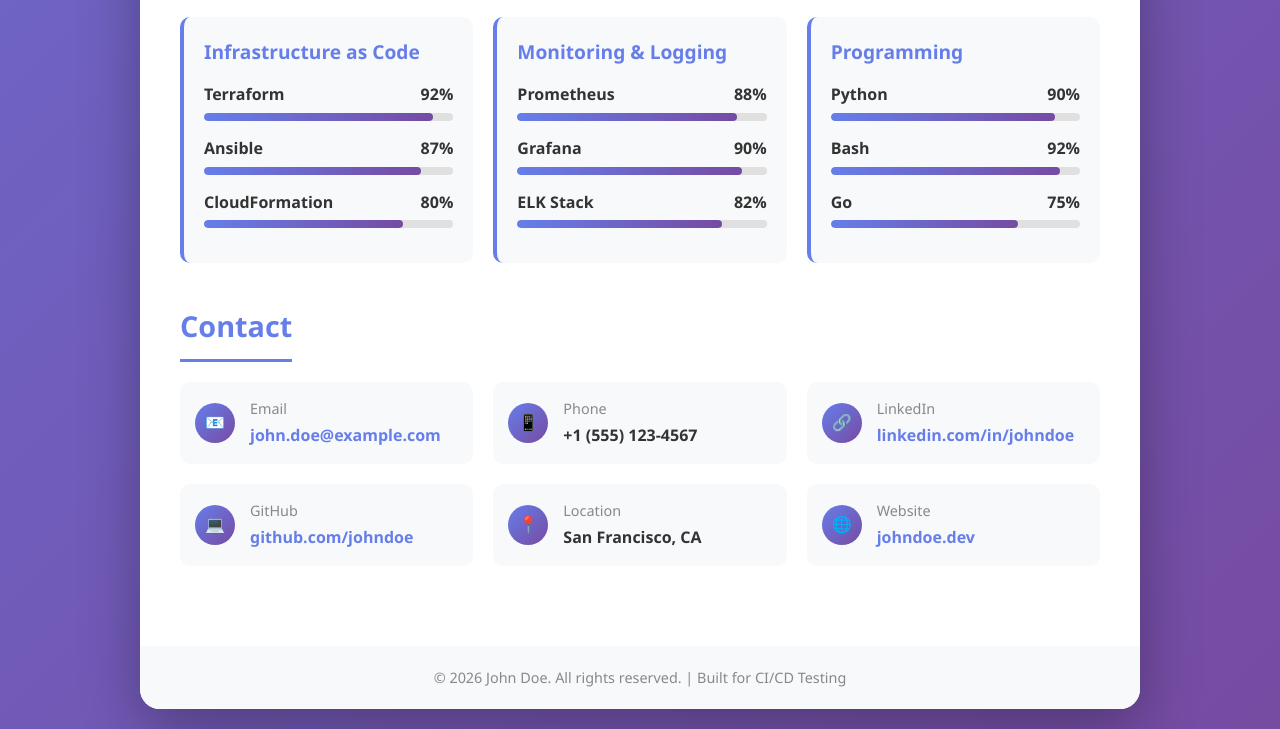
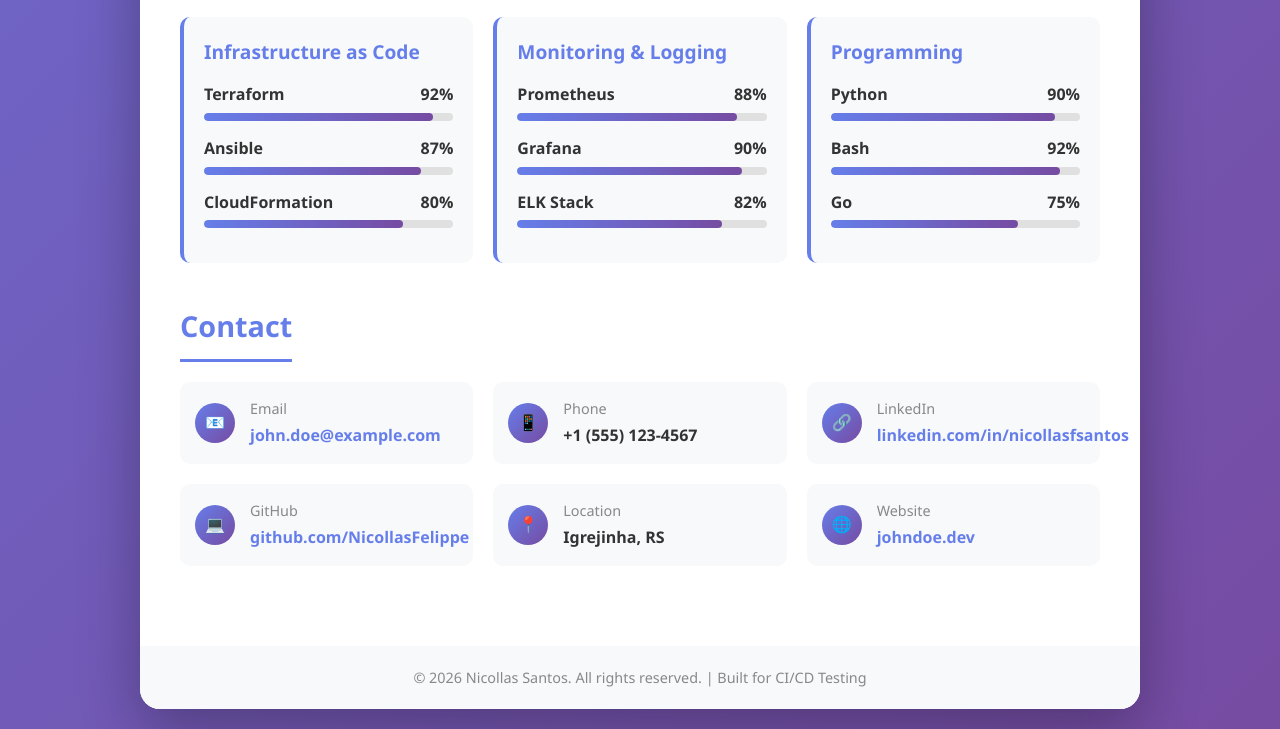
Before and after one commit to NicollasFelippe/PUCRS-DevOps, a plain HTML site: page src/index.html in a window 1280 px wide. Shown: the part 2314-3043 px from the top of the page. Drawn offline with Linux system fonts and the light colour scheme.

Commit message:
updating pipe

```diff
--- a/src/index.html
+++ b/src/index.html
@@ -304,7 +304,7 @@
                         <div class="contact-details">
                             <div class="contact-label">LinkedIn</div>
                             <div class="contact-value">
-                                <a href="https://linkedin.com/in/johndoe" target="_blank">linkedin.com/in/johndoe</a>
+                                <a href="https://www.linkedin.com/in/nicollasfsantos/" target="_blank">linkedin.com/in/nicollasfsantos</a>
                             </div>
                         </div>
                     </div>
@@ -314,7 +314,7 @@
                         <div class="contact-details">
                             <div class="contact-label">GitHub</div>
                             <div class="contact-value">
-                                <a href="https://github.com/johndoe" target="_blank">github.com/johndoe</a>
+                                <a href="https://github.com/NicollasFelippe" target="_blank">github.com/NicollasFelippe</a>
                             </div>
                         </div>
                     </div>
@@ -323,7 +323,7 @@
                         <div class="contact-icon">📍</div>
                         <div class="contact-details">
                             <div class="contact-label">Location</div>
-                            <div class="contact-value">San Francisco, CA</div>
+                            <div class="contact-value">Igrejinha, RS</div>
                         </div>
                     </div>
 
@@ -341,7 +341,7 @@
         </main>
 
         <footer>
-            <p>&copy; 2026 John Doe. All rights reserved. | Built for CI/CD Testing</p>
+            <p>&copy; 2026 Nicollas Santos. All rights reserved. | Built for CI/CD Testing</p>
         </footer>
     </div>
 </body>
```
Also changed, not shown: 1 other file.
